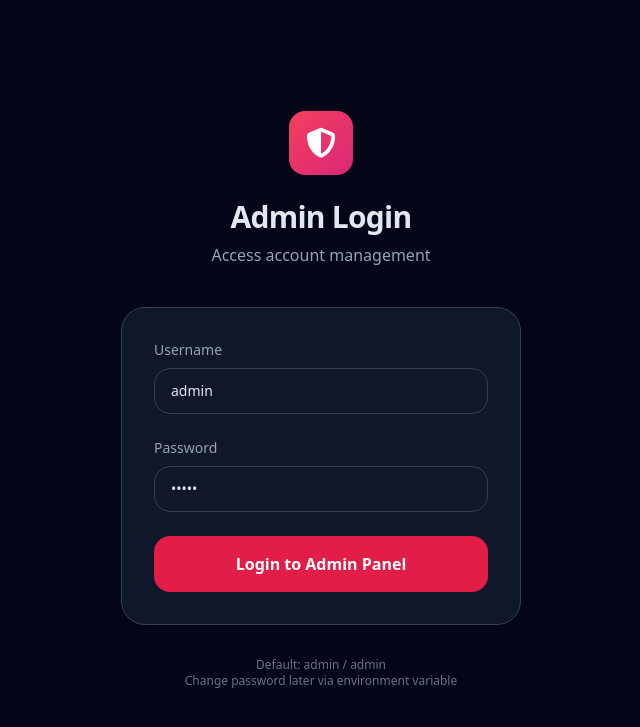
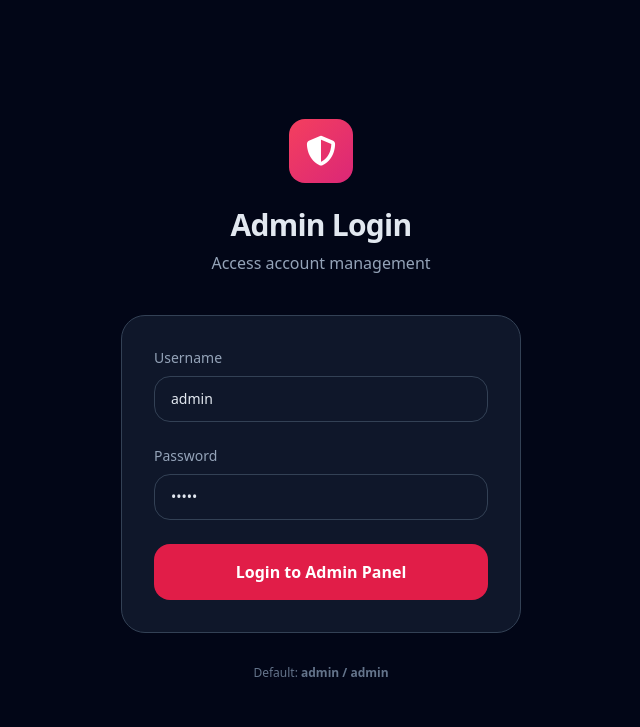
Before and after one commit to Exhipper/exflix, a Flask app: template templates/admin_login.html in a window 1280 px wide. Shown: the top 727 px of the page, without its empty margins (319-959 px from the left). Run offline with Flask 3, Linux system fonts and the light colour scheme; the template is opened without the code that fills it, so the values that code supplies are empty; some libraries are stand-ins or nearby versions.

Commit message:
Update admin_login.html

```diff
--- a/templates/admin_login.html
+++ b/templates/admin_login.html
@@ -43,8 +43,7 @@
         </div>
 
         <div class="text-center mt-8 text-xs text-slate-500">
-            Default: admin / admin<br>
-            Change password later via environment variable
+            Default: <strong>admin / admin</strong>
         </div>
     </div>
 </body>
```
